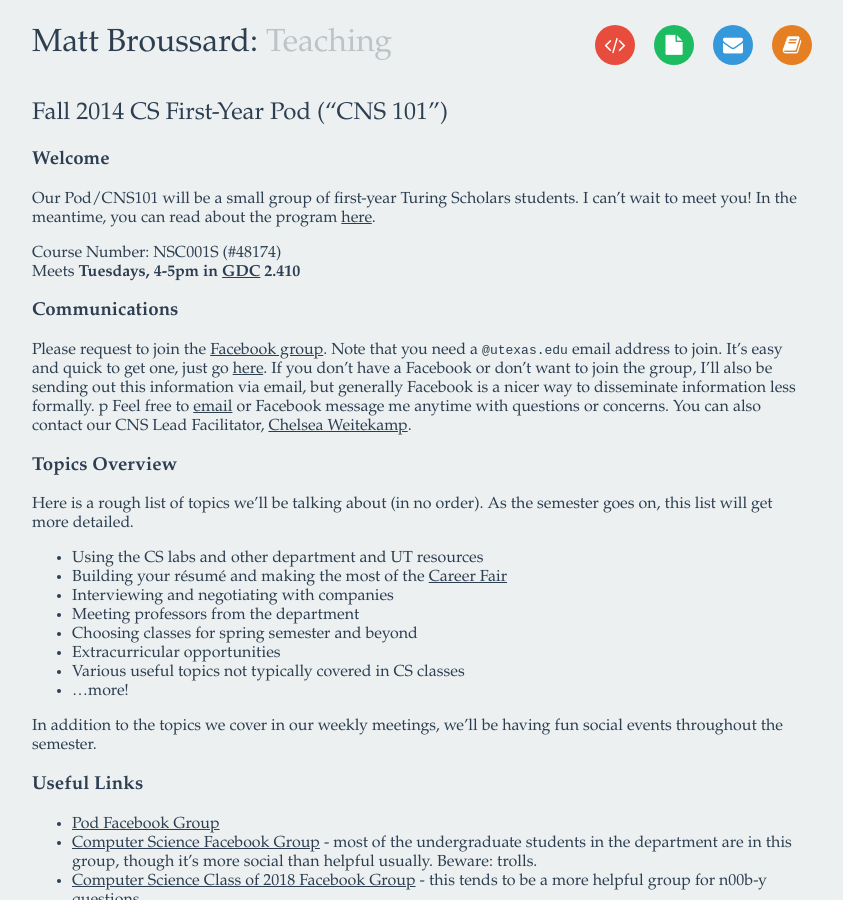
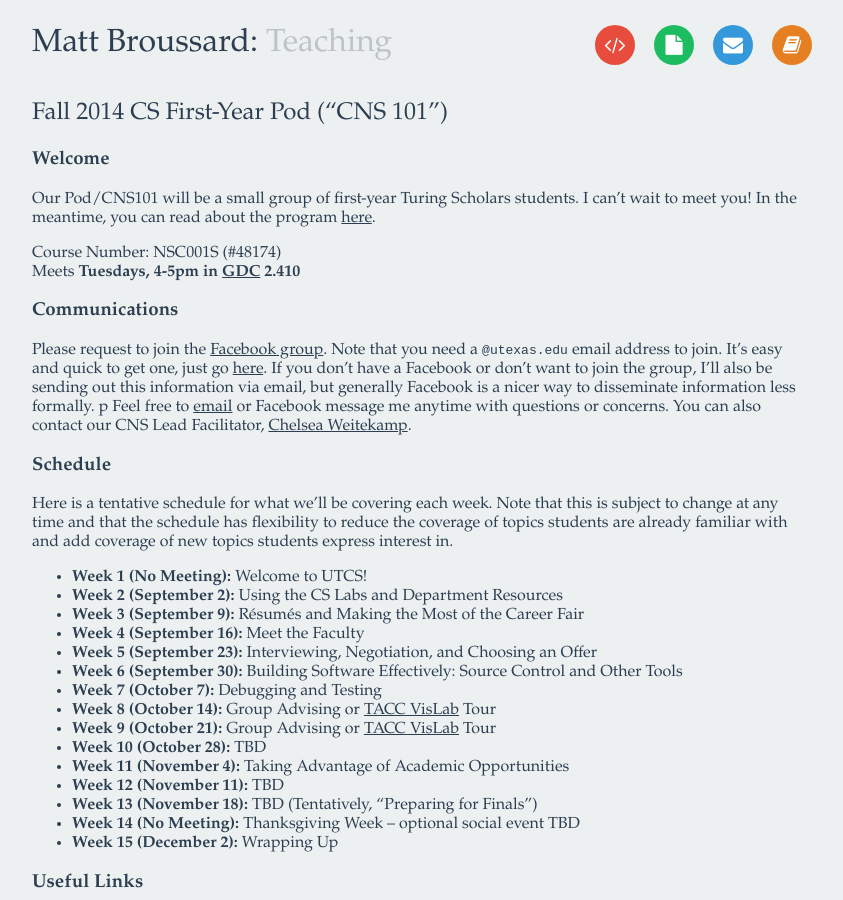
Before and after one commit to mattbroussard/mattbroussard.github.io, a Jekyll site: the page built from teaching/fall2014/pod/index.md, in a window 1280 px wide and 900 px high. Shown: the whole window, without its empty margins (218-1061 px from the left). Built offline with Jekyll 4.4.1, drawn with Linux system fonts in a browser that asks for light colours; nearby versions of some CDN libraries; comment, search, counter and statistics services are not loaded.

Commit message:
add pod schedule/syllabus

```diff
--- a/teaching/fall2014/pod/index.md
+++ b/teaching/fall2014/pod/index.md
@@ -20,6 +20,8 @@ Please request to join the [Facebook group](https://www.facebook.com/groups/6221
 p
 Feel free to [email](http://mattb.name/contact) or Facebook message me anytime with questions or concerns. You can also contact our CNS Lead Facilitator, [Chelsea Weitekamp](mailto:chelseaweitekamp@gmail.com).
 
+<!--
+
 ### Topics Overview
 
 Here is a rough list of topics we'll be talking about (in no order). As the semester goes on, this list will get more detailed.
@@ -34,6 +36,28 @@ Here is a rough list of topics we'll be talking about (in no order). As the seme
 - ...more!
 
 In addition to the topics we cover in our weekly meetings, we'll be having fun social events throughout the semester.
+
+-->
+
+### Schedule
+
+Here is a tentative schedule for what we'll be covering each week. Note that this is subject to change at any time and that the schedule has flexibility to reduce the coverage of topics students are already familiar with and add coverage of new topics students express interest in.
+
+- **Week 1 (No Meeting):** Welcome to UTCS!
+- **Week 2 (September 2):** Using the CS Labs and Department Resources
+- **Week 3 (September 9):** Résumés and Making the Most of the Career Fair
+- **Week 4 (September 16):** Meet the Faculty
+- **Week 5 (September 23):** Interviewing, Negotiation, and Choosing an Offer
+- **Week 6 (September 30):** Building Software Effectively: Source Control and Other Tools
+- **Week 7 (October 7):** Debugging and Testing
+- **Week 8 (October 14):** Group Advising or [TACC VisLab](https://www.tacc.utexas.edu/resources/visualization) Tour
+- **Week 9 (October 21):** Group Advising or [TACC VisLab](https://www.tacc.utexas.edu/resources/visualization) Tour
+- **Week 10 (October 28):** TBD
+- **Week 11 (November 4):** Taking Advantage of Academic Opportunities
+- **Week 12 (November 11):** TBD
+- **Week 13 (November 18):** TBD (Tentatively, "Preparing for Finals")
+- **Week 14 (No Meeting):** Thanksgiving Week -- optional social event TBD
+- **Week 15 (December 2):** Wrapping Up
 
 ### Useful Links
 
```
